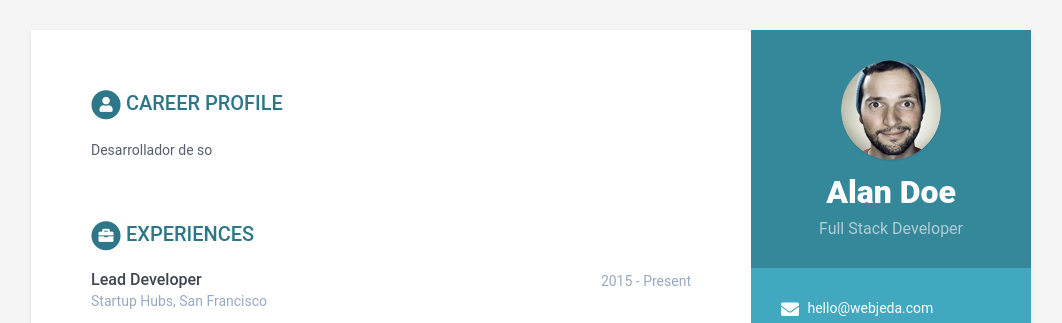
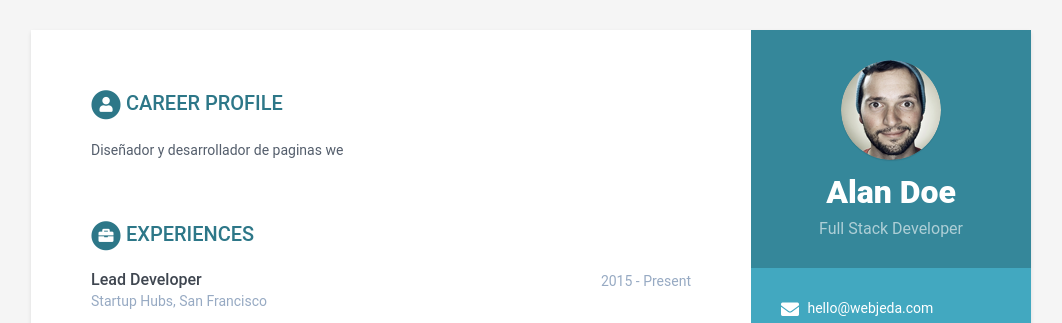
Before and after one commit to KevinC99/good-birch-4e19a, a Jekyll site: the page built from index.html, in a window 1280 px wide. Shown: the top 323 px of the page, without its empty margins (109-1171 px from the left). Built offline with Jekyll 4.4.1, drawn with Linux system fonts in a browser that asks for light colours.

Commit message:
data.yml: updated summary in career-profile

```diff
--- a/_data/data.yml
+++ b/_data/data.yml
@@ -33,7 +33,7 @@ sidebar:
       link: null
 career-profile:
   title: Career Profile
-  summary: Desarrollador de so
+  summary: 'Diseñador y desarrollador de paginas we '
 education:
   - degree: MSc in Computer Science
     university: University of London
```
